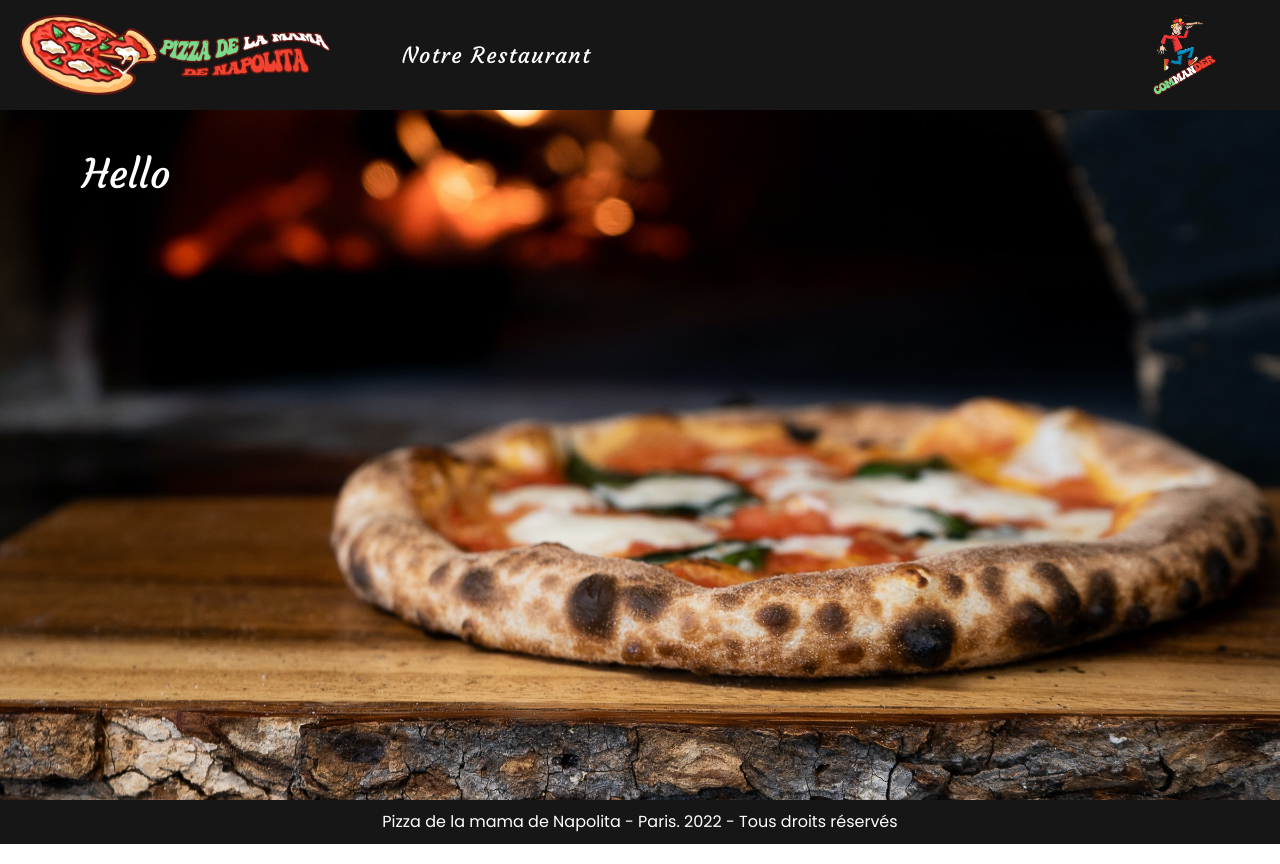
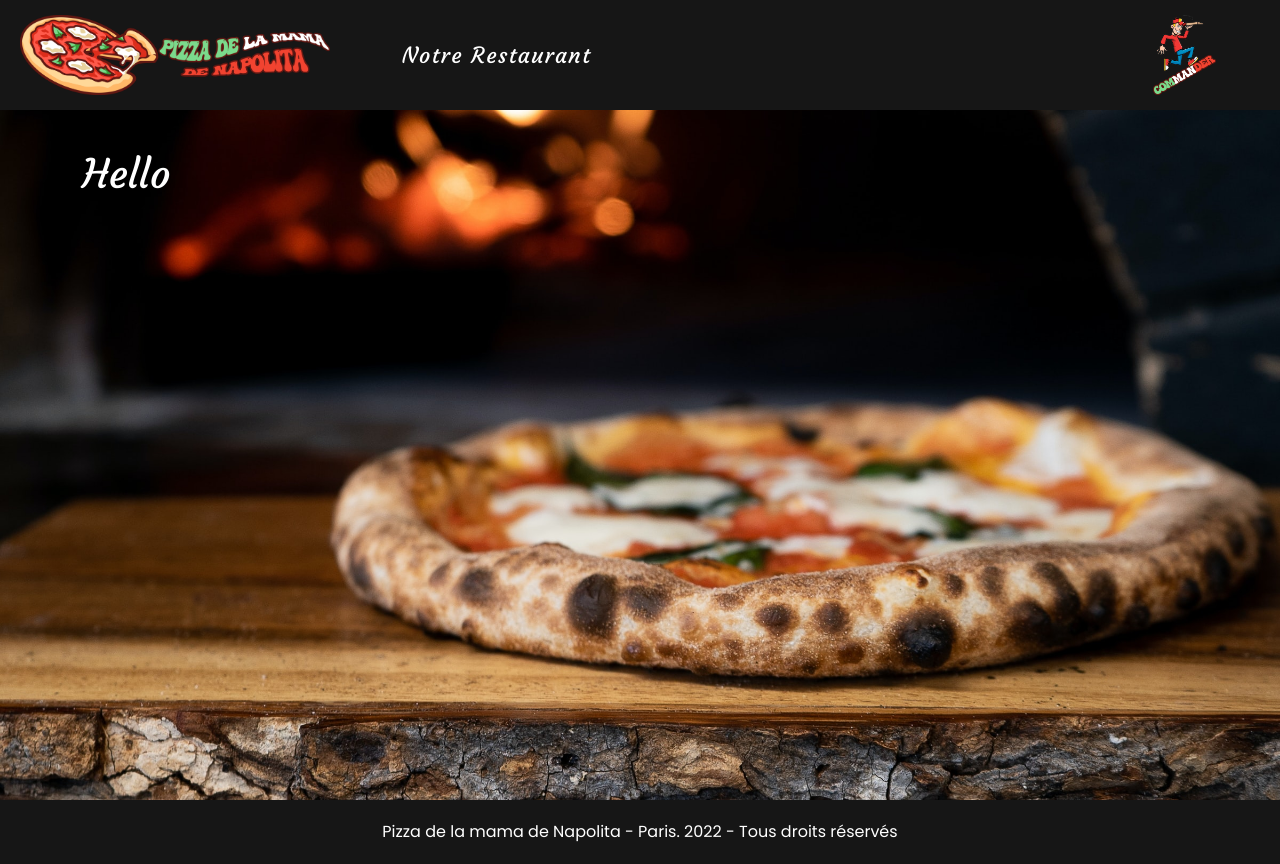
Before and after one commit to bastien-cordier/resto-ipssi, a React (Create React App) app in the folder front/: page / in a window 1280 px wide. Built offline with nearby package versions, Linux system fonts and the light colour scheme.

Commit message:
update padding footer

```diff
--- a/front/src/components/Footer/Footer.js
+++ b/front/src/components/Footer/Footer.js
@@ -7,9 +7,7 @@ export default class Footer extends Component {
       <Fragment>
         <footer className="footer-container sticky-bottom" id="footer">
           <nav className="footer">
-            <div className="container-fluid" id="social">
-              <p>Pizza de la mama de Napolita - Paris. {new Date().getFullYear()} - Tous droits réservés</p>
-            </div>
+            <p>Pizza de la mama de Napolita - Paris. {new Date().getFullYear()} - Tous droits réservés</p>
           </nav>
         </footer>
       </Fragment>
--- a/front/src/components/Footer/Footer.scss
+++ b/front/src/components/Footer/Footer.scss
@@ -2,7 +2,7 @@
   background-color: #161616;
   transition: 0.4s;
   color: #fff;
-  padding: 10px;
+  padding: 20px 10px;
   bottom: 0;
 }
 
```
